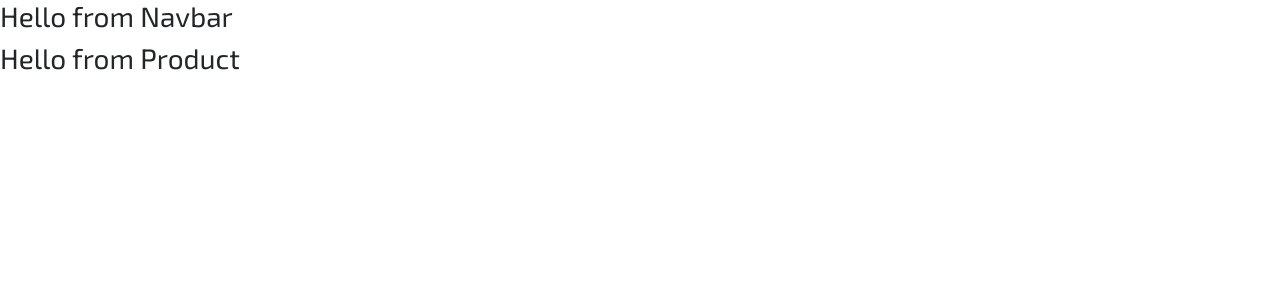
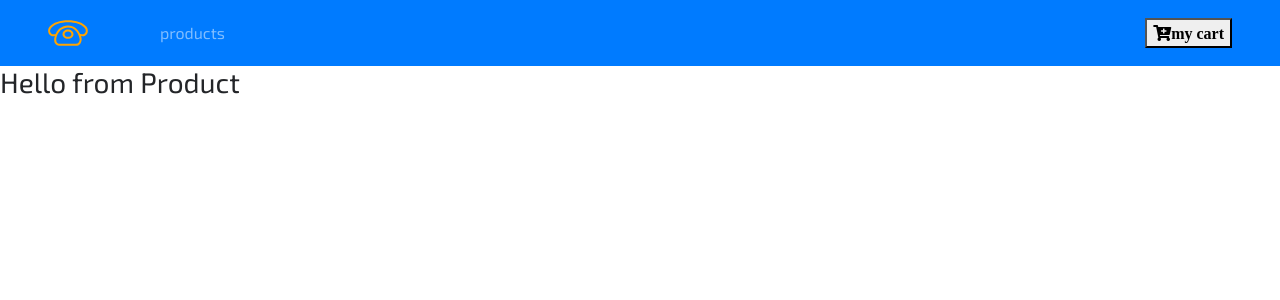
Before and after one commit to SajberPapak/e-commerce, a React (Create React App) app: page / in a window 1280 px wide. Shown: the top 300 px of the page. Built offline with nearby package versions, Linux system fonts and the light colour scheme.

Commit message:
Added BS styles to Navbar component

```diff
--- a/package.json
+++ b/package.json
@@ -4,6 +4,7 @@
   "private": true,
   "dependencies": {
     "bootstrap": "^4.3.1",
+    "prettier": "^1.16.4",
     "react": "^16.8.4",
     "react-dom": "^16.8.4",
     "react-router-dom": "^4.3.1",
--- a/src/App.js
+++ b/src/App.js
@@ -18,7 +18,6 @@
 
 import React, { Component } from 'react';
 import {Switch, Route} from "react-router-dom";
-import logo from './logo.svg';
 import './App.css';
 import "bootstrap/dist/css/bootstrap.min.css"
 import Navbar from "./components/Navbar"
--- a/src/components/Navbar.js
+++ b/src/components/Navbar.js
@@ -1,11 +1,34 @@
 import React, {Component} from 'react';
+import {Link} from "react-router-dom";
+import logo from "../logo.svg"
 
 class Navbar extends Component {
   render() {
     return (
-      <div>
-        <h3>Hello from Navbar</h3>
-      </div>
+      <nav className="navbar navbar-expand-sm bg-primary navbar-dark px-sm-5">
+        {/*
+          https://www.iconfinder.com/icons/1243689/call_phone_icon
+          Creative Commons (Attribution 3.0 Unported);
+          https://www.iconfinder.com/Makoto_msk
+        */}
+        <Link to="/">
+          <img src={logo} alt="store" className="navbar-brand"/>
+        </Link>
+
+        <ul className="navbar-nav align-items-center">
+          <li className="nav-item ml-5">
+            <Link to="/" className="nav-link">products</Link>
+          </li>
+        </ul>
+
+        <Link to="/cart" className="ml-auto">
+          <button>
+            <i className="fas fa-cart-plus">my cart</i>
+          </button>
+        </Link>
+
+
+      </nav>
     );
   }
 }
```
Also changed, not shown: 1 other file (tests, documents, lock files or other folders).
